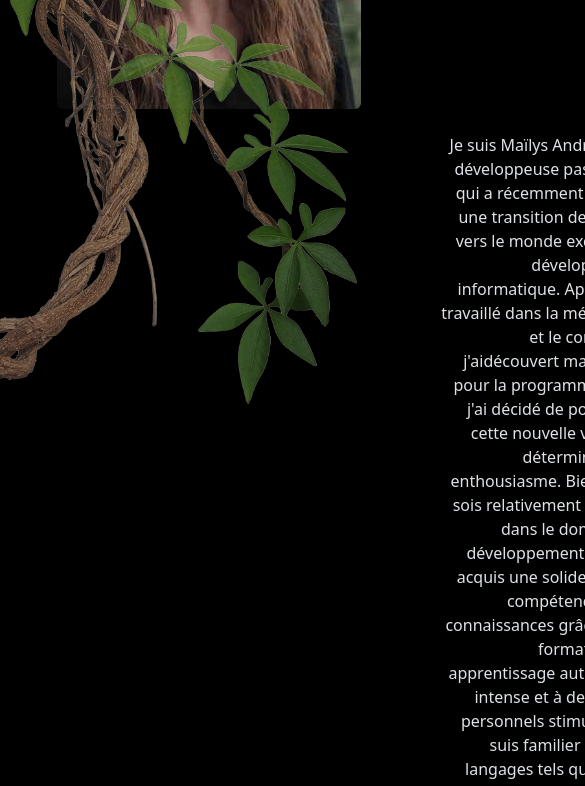
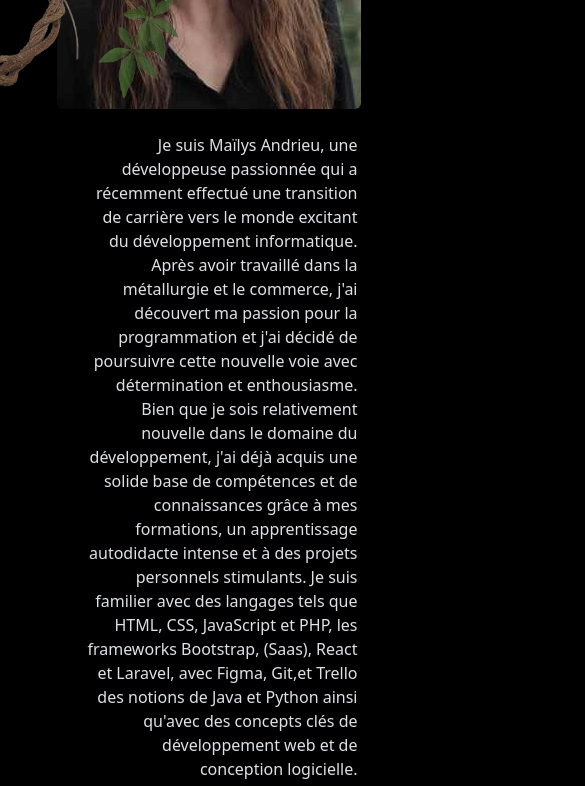
Before and after one commit to Aria1986/AndrieuMailys, a plain HTML site: page apropos.html in a window 390 px wide. Shown: the part 460-1246 px from the top of the page, 585 px wide, since content can reach past the window. Drawn offline with nearby package versions, Linux system fonts and the light colour scheme.

Commit message:
responsive apropos

```diff
--- a/apropos.html
+++ b/apropos.html
@@ -12,13 +12,13 @@
     <a href="index.html" class="ml-3 p-2 col-1 d-flex">
         <h3 >Retour</h3>
     </a>
-    <img class="position-absolute opacity-75 img-fluid" src="./img/liane.png" alt="liane côté gauche" />
+    <img id="liane" class="position-absolute opacity-75 img-fluid col-6 col-sm-5" src="./img/liane.png" alt="liane côté gauche" />
     <div class=" d-flex flex-column col-10 m-auto">
         <h2  class="m-auto p-4">A propos</h2>
         <div class="m-auto"><img class="img-fluid rounded m-4" src="./img/photo_profil.jpg" alt="photo profil"/></div>
-        <div class="m-auto col-8 text-end" style="padding-left:25rem;">
+        <div id="textepresentation" class="m-auto col-lg-8 col-md-10 text-end" >
             <p>
-            Je suis Maïlys Andrieu, une développeuse passionnée qui a récemment effectué une transition de carrière vers le monde excitant du développement informatique. Après avoir travaillé dans la métallurgie et le commerce, j'aidécouvert ma passion pour la programmation et j'ai décidé de poursuivre cette nouvelle voie avec détermination et enthousiasme.
+            Je suis Maïlys Andrieu, une développeuse passionnée qui a récemment effectué une transition de carrière vers le monde excitant du développement informatique. Après avoir travaillé dans la métallurgie et le commerce, j'ai découvert ma passion pour la programmation et j'ai décidé de poursuivre cette nouvelle voie avec détermination et enthousiasme.
             Bien que je sois relativement nouvelle dans le domaine du développement, j'ai déjà acquis une solide base de compétences et de connaissances grâce à mes formations, un apprentissage autodidacte intense et à des projets personnels stimulants. Je suis familier avec des langages tels que HTML, CSS, JavaScript et PHP, les frameworks Bootstrap, (Saas), React et Laravel, avec Figma, Git,et Trello des notions de Java et Python ainsi qu'avec des concepts clés de développement web et de conception logicielle.</p>
             <p>Mon parcours professionnel antérieur m'a permis de développer descompétences précieuses en gestion de projet, en résolution de problèmes et encommunication, que je mets à profit dans mon nouveau rôle de développeuse. Jesuis également une apprenante avide de nouvelles connaissances, toujours prêteà relever de nouveaux défis et à perfectionner mes compétences.
             En dehors du développement, j'ai un intérêt pour réparer et/ou améliorer les objets et les espaces en fonction des moyens du bord.</p>
@@ -48,7 +48,7 @@
                 <h4>Fitness Boutique</h4>
                 <p>Améliorationd’un portail utilisé par le service informatique de l’entreprise dans lequelles collaborateurs pourront renseigner tous les deliveries réalisés, permettantun meilleur suivi et une traçabilité du travail de l'IT.</p>
                 <p><u>Langages et outils utilisés: </u>TALL (tailwind, livewire, laravel), wamp, Mysql,  github, Jira RestAPI </p>
-                <img class="img-fluid" src="./img/liste_deliveries.jpg" alt="plateforme_des_deliveries"/>
+                <div class="text-center"><img class="img-fluid" src="./img/liste_deliveries.jpg" alt="plateforme_des_deliveries"/></div>
               </li>
             </ul>
           </div>
@@ -76,7 +76,11 @@
           </div>
           <a href="./docs/cvdev.pdf" target="_blank">voir le cv</a>
 
-
+          <div class="m-auto">
+            <a href="index.html" class="ml-3 p-2 col-1 d-flex">
+              <h3 >Retour</h3>
+            </a>
+          </div>
         <!-- footer -->
     <div class="d-flex justify-content-left p-3">
         <img src="./img/copyright.svg"  alt="copyright" />
--- a/style.css
+++ b/style.css
@@ -126,3 +126,21 @@ h2{
 #cv{
     z-index:1;
 }
+#textepresentation{
+    padding-left:15%;
+    /* z-index:1; */
+}
+/* #liane{
+    z-index:1;
+} */
+@media (max-width: 576px){
+    #textepresentation{
+        text-align: center;
+        /* padding-left:0; */
+        /* margin-right: 5px; */
+        /* transform: translate(-100px, 200px); */
+    }
+    #liane{
+        transform: translateY(100px);
+    }
+}
```
Also changed, not shown: index.html (+2 -2 lines).
